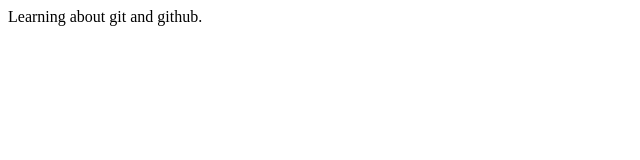
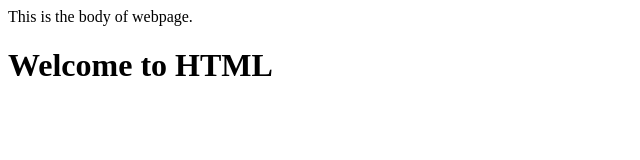
Before and after one commit to jatinpasi27/GIt_Github_Tutorial, a plain HTML site: page index.html in a window 1280 px wide. Shown: the whole page, without its empty margins (0-640 px from the left). Drawn offline with Linux system fonts and the light colour scheme.

Commit message:
Update index.html

```diff
--- a/index.html
+++ b/index.html
@@ -3,9 +3,10 @@
 <head>
     <meta charset="UTF-8">
     <meta name="viewport" content="width=device-width, initial-scale=1.0">
-    <title>Document</title>
+    <title>First Webpage</title>
 </head>
 <body>
-    Learning about git and github.
+    This is the body of webpage.
+    <h1>Welcome to HTML</h1>
 </body>
 </html>
```
